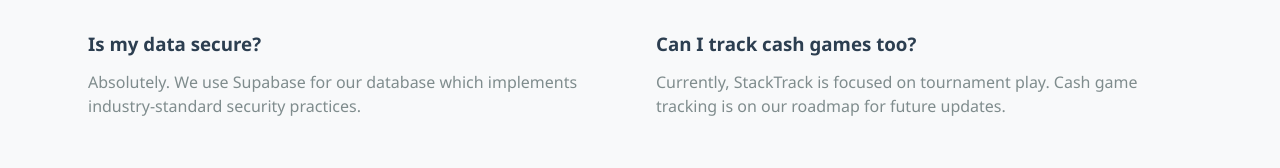
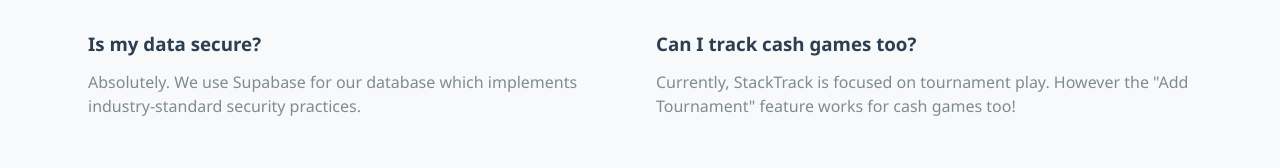
Before and after one commit to vincenzo-scotto001/stacktrack, a React (Create React App) app in the folder stack-track/: page / in a window 1280 px wide. Shown: the part 1998-2166 px from the top of the page. Built offline with nearby package versions, Linux system fonts and the light colour scheme; no server answers.

Commit message:
changed cash game language

```diff
--- a/stack-track/src/components/Home.js
+++ b/stack-track/src/components/Home.js
@@ -88,7 +88,7 @@
           </div>
           <div className="faq-item">
             <h3>Can I track cash games too?</h3>
-            <p>Currently, StackTrack is focused on tournament play. Cash game tracking is on our roadmap for future updates.</p>
+            <p>Currently, StackTrack is focused on tournament play. However the "Add Tournament" feature works for cash games too!</p>
           </div>
         </div>
       </section>
```
